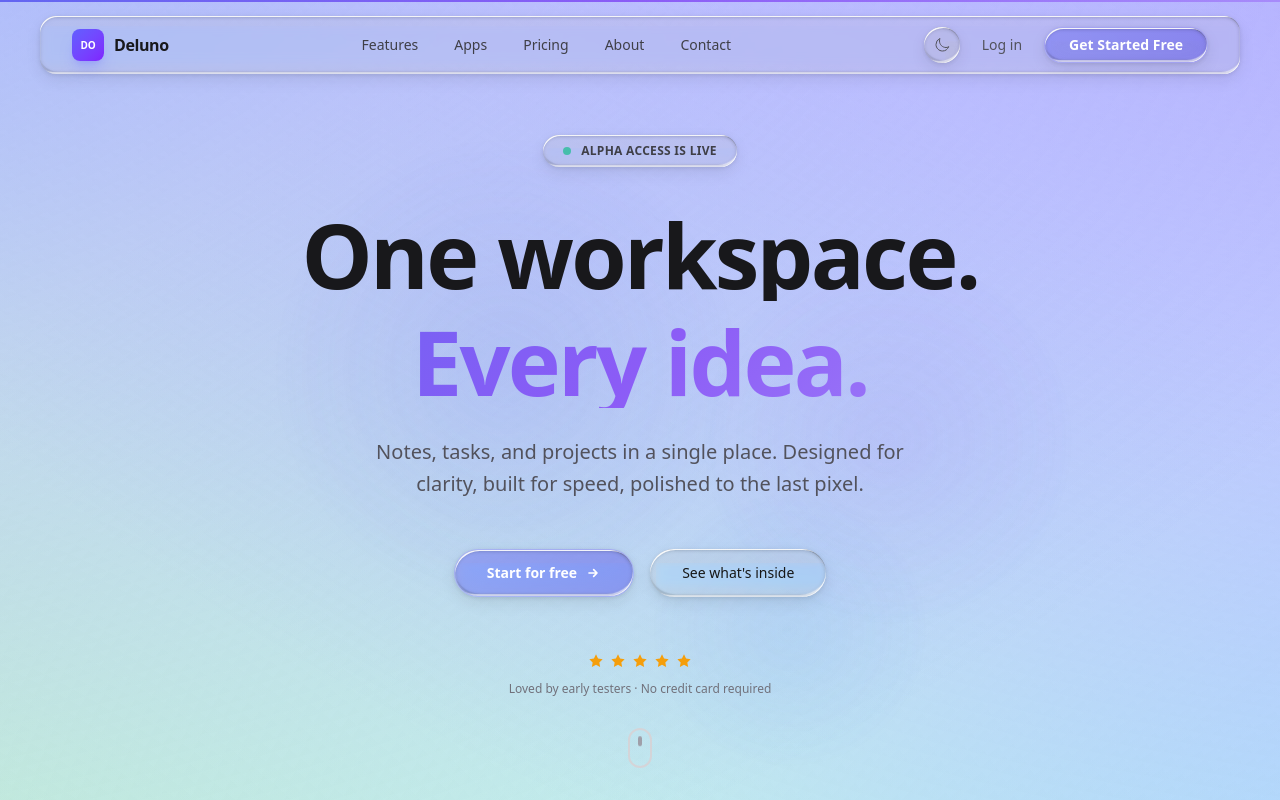
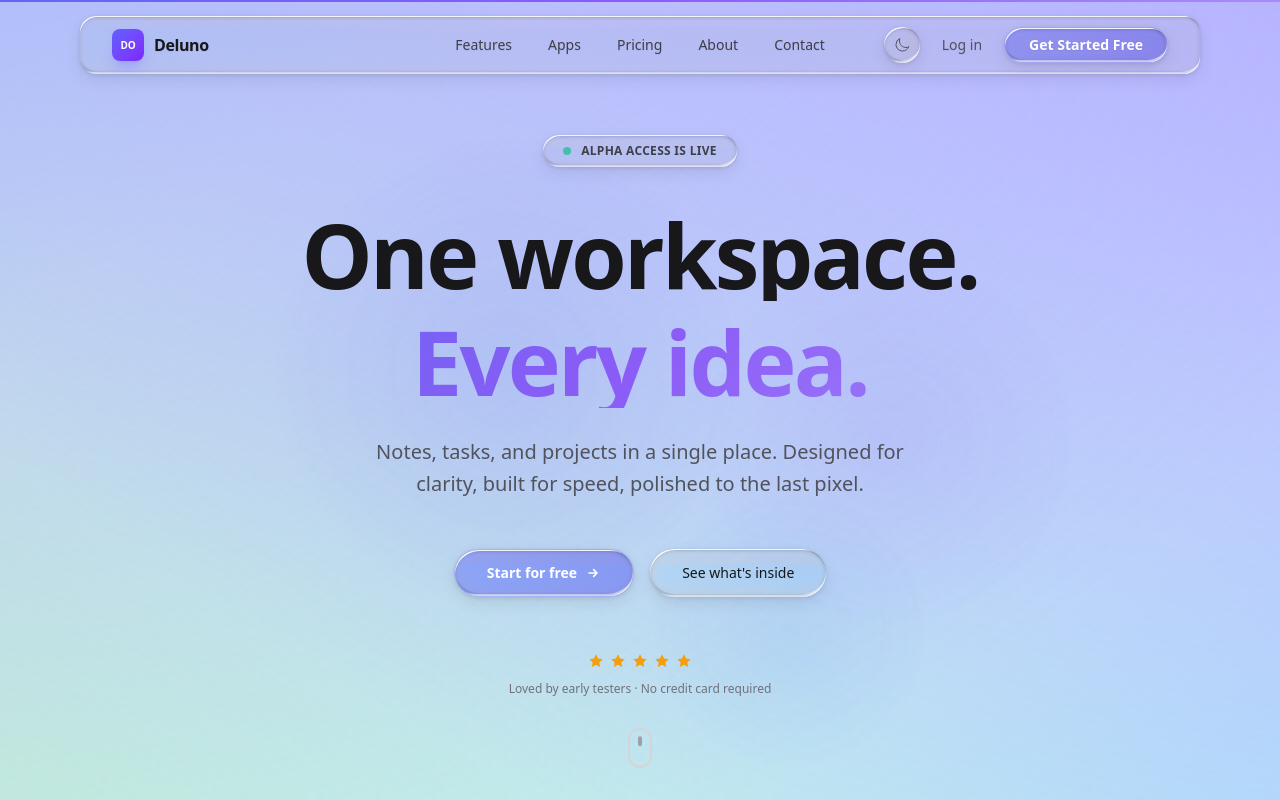
Before and after one commit to MichaelTeida/deluno, a Next.js app: page / in a window 1280 px wide. Shown: the top 800 px of the page. Built offline with nearby package versions, Linux system fonts and the light colour scheme.

Commit message:
feat: Initialize core website UI by adding global styles with theme support and aurora background, a Navbar component, and hero/features section images.

```diff
--- a/app/(website)/_components/Navbar.tsx
+++ b/app/(website)/_components/Navbar.tsx
@@ -34,11 +34,12 @@ export default function Navbar() {
             transition={{ duration: 0.6, ease: [0.16, 1, 0.3, 1] }}
             className={`fixed top-0 left-0 right-0 z-50 transition-all duration-500 ${scrolled ? "py-2" : "py-4"}`}
         >
+            <div className="w-full max-w-[1200px] mx-auto px-6 md:px-10">
                 <nav
-                className="glass max-w-[1200px] mx-auto px-8 rounded-2xl transition-all duration-500 grid grid-cols-[auto_1fr_auto] items-center"
+                    className="liquid-glass-v5 px-8 rounded-2xl transition-all duration-500 grid grid-cols-[auto_1fr_auto] items-center relative"
                     style={{ height: scrolled ? 54 : 58 }}
                 >
-                <Link href="/" className="flex items-center gap-2.5 shrink-0 group" aria-label="Deluno Home">
+                    <Link href="/" className="flex items-center gap-2.5 shrink-0 group z-10" aria-label="Deluno Home">
                         <div className="w-8 h-8 rounded-lg bg-gradient-to-br from-indigo-500 to-violet-600 flex items-center justify-center text-white font-bold text-[10px] tracking-tight shadow-lg shadow-indigo-500/25 group-hover:shadow-indigo-500/40 transition-shadow duration-300">
                             DO
                         </div>
@@ -47,7 +48,7 @@ export default function Navbar() {
                         </span>
                     </Link>
 
-                <div className="hidden md:flex items-center justify-center gap-1">
+                    <div className="hidden md:flex items-center justify-center gap-1 absolute left-1/2 -translate-x-1/2 w-max">
                         {NAV_LINKS.map((link) => (
                             <Link
                                 key={link.href}
@@ -59,7 +60,7 @@ export default function Navbar() {
                         ))}
                     </div>
 
-                <div className="hidden md:flex items-center gap-2.5 justify-end">
+                    <div className="hidden md:flex items-center gap-2.5 justify-end z-10 col-start-3">
                         {mounted && (
                             <button
                                 onClick={() => setTheme(theme === "dark" ? "light" : "dark")}
@@ -87,7 +88,7 @@ export default function Navbar() {
 
                     <button
                         onClick={() => setMobileOpen(!mobileOpen)}
-                    className="md:hidden ml-auto w-10 h-10 flex items-center justify-center text-zinc-700 dark:text-zinc-300 col-span-2"
+                        className="md:hidden ml-auto w-10 h-10 flex items-center justify-center text-zinc-700 dark:text-zinc-300 z-10 col-start-3"
                         aria-label="Toggle menu"
                     >
                         {mobileOpen ? (
@@ -97,12 +98,14 @@ export default function Navbar() {
                         )}
                     </button>
                 </nav>
+            </div>
 
             {mobileOpen && (
+                <div className="w-full max-w-[1200px] mx-auto px-6 md:px-10 mt-2">
                     <motion.div
                         initial={{ opacity: 0, y: -10 }}
                         animate={{ opacity: 1, y: 0 }}
-                    className="md:hidden mt-2 max-w-[1200px] mx-auto glass rounded-2xl p-4 shadow-xl"
+                        className="md:hidden liquid-glass-v5 rounded-2xl p-4 shadow-xl"
                     >
                         <div className="flex flex-col gap-0.5">
                             {NAV_LINKS.map((link) => (
@@ -140,6 +143,7 @@ export default function Navbar() {
                             </Link>
                         </div>
                     </motion.div>
+                </div>
             )}
         </motion.header>
     );
--- a/app/globals.css
+++ b/app/globals.css
@@ -626,8 +626,9 @@ html.dark body {
     background: color-mix(in srgb, var(--c-glass) 16%, transparent);
     color: var(--foreground);
     text-shadow: 0 1px 1px rgba(0, 0, 0, 0.05);
-    transition: all 0.3s cubic-bezier(0.25, 1, 0.5, 1);
-    backdrop-filter: blur(3px) saturate(150%) url(#glass-clean-v5);
+    transition: all 0.4s cubic-bezier(0.25, 1, 0.5, 1);
+    backdrop-filter: blur(8px) saturate(150%) url(#glass-clean-v5);
+    -webkit-backdrop-filter: blur(8px) saturate(150%) url(#glass-clean-v5);
     box-shadow:
       inset 0 0 0 1px color-mix(in srgb, var(--c-light) calc(var(--glass-reflex-light)*10%), transparent),
       inset 1.8px 3px 0 -2px color-mix(in srgb, var(--c-light) calc(var(--glass-reflex-light)*90%), transparent),
```
Lines whose indentation alone changed are shown as unchanged.
